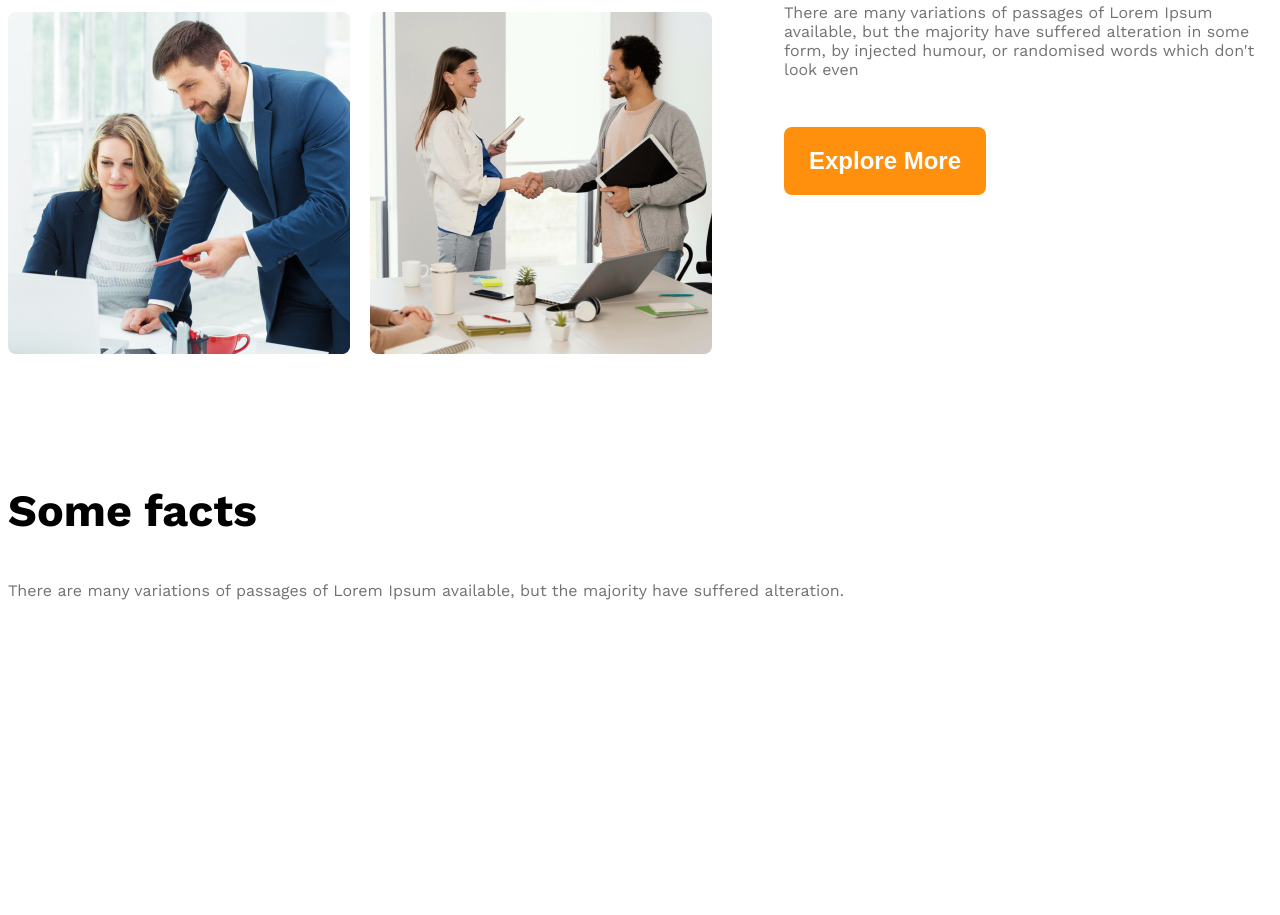
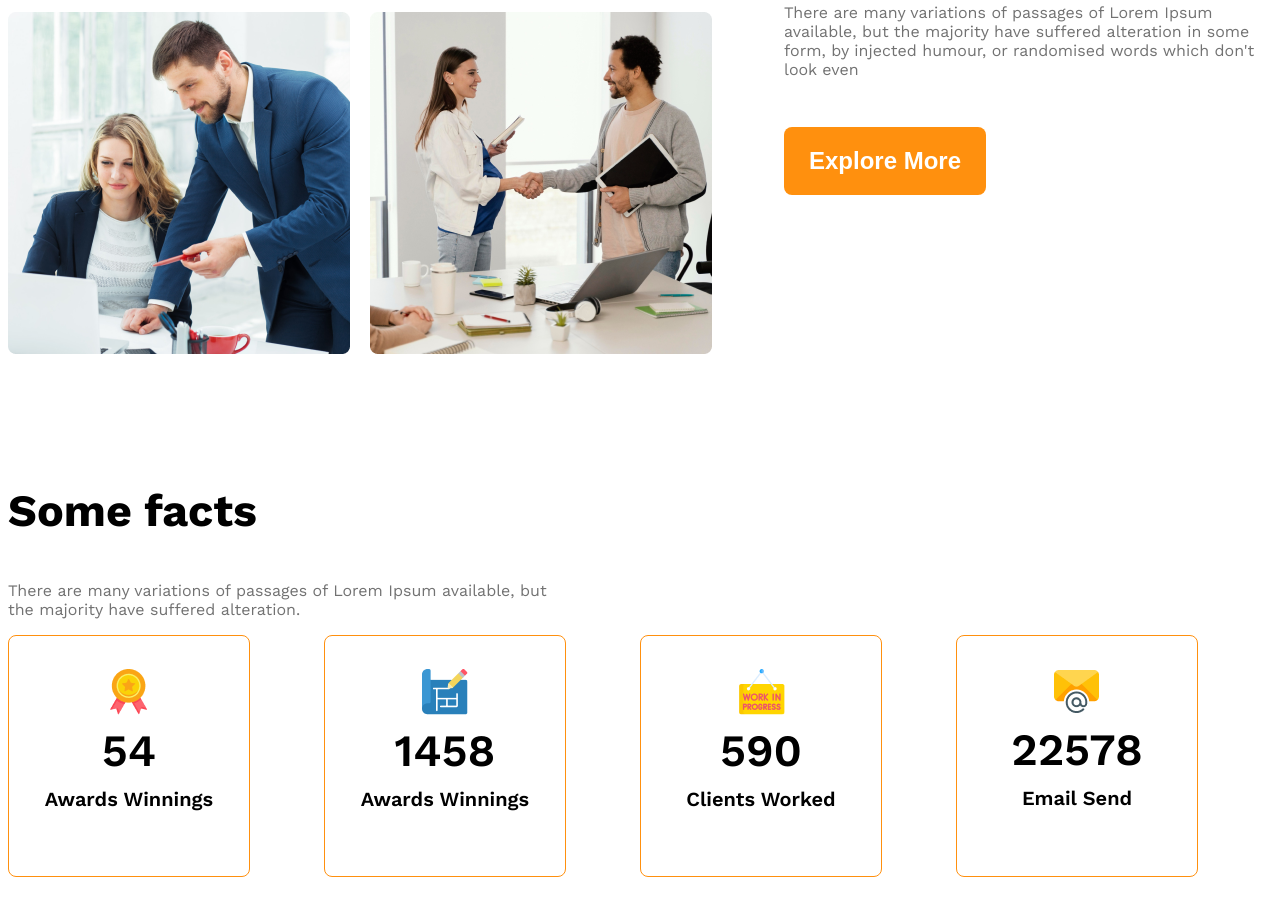
Before and after one commit to Lincon123452/g3-architect-website, a plain HTML site: page images/index.html in a window 1280 px wide. Shown: the part 1753-2668 px from the top of the page. Before the commit the page ends 2483 px from the top, so only its background shows below. Drawn offline with nearby package versions, Linux system fonts and the light colour scheme.

Commit message:
add fact

```diff
--- a/images/index.html
+++ b/images/index.html
@@ -1,5 +1,6 @@
 <!DOCTYPE html>
 <html lang="en">
+
 <head>
     <meta charset="UTF-8">
     <meta name="viewport" content="width=device-width, initial-scale=1.0">
@@ -7,10 +8,12 @@
     <link rel="stylesheet" href="style.css">
     <link rel="preconnect" href="https://fonts.googleapis.com">
     <link rel="preconnect" href="https://fonts.gstatic.com" crossorigin>
-<link href="https://fonts.googleapis.com/css2?family=Work+Sans:ital,wght@0,100..900;1,100..900&display=swap" rel="stylesheet">
+    <link href="https://fonts.googleapis.com/css2?family=Work+Sans:ital,wght@0,100..900;1,100..900&display=swap"
+        rel="stylesheet">
 </head>
+
 <body class="work-sans-font">
-    <header class="bg-light"  >
+    <header class="bg-light">
         <nav class="navbar  display-flex">
             <h3 class="nav-title">G3 Architects</h3>
             <ul class="nav-links display-flex">
@@ -25,7 +28,8 @@
                 <h2 class="title">Brand New
                     Group of Architects
                 </h2>
-            <p>There are many variations of passages of Lorem Ipsum available, but the majority have suffered alteration in some form, by injected humour, or randomised words which don't look even</p>
+                <p>There are many variations of passages of Lorem Ipsum available, but the majority have suffered
+                    alteration in some form, by injected humour, or randomised words which don't look even</p>
                 <button class="btn-primary">Explore More</button>
             </div>
             <img class="banner-image" src="banner.png" alt="">
@@ -42,16 +46,52 @@
 
             </div>
             <div class="our-features">
-                <h3 class="section-title"><span id="part-1" class="dark-3">Quick list</span> <span>of Our</span> <span class="hi" >Features</span></h3>
-                <p class="features-description dark-3">There are many variations of passages of Lorem Ipsum available, but the majority have suffered alteration in some form, by injected humour, or randomised words which don't look even</p>
+                <h3 class="section-title "><span id="part-1" class="dark-3">Quick list</span> <span>of Our</span> <span
+                        class="hi">Features</span></h3>
+                <p class="features-description dark-3">There are many variations of passages of Lorem Ipsum available,
+                    but the majority have suffered alteration in some form, by injected humour, or randomised words
+                    which don't look even</p>
                 <button class="btn-primary hello">Explore More</button>
             </div>
 
         </section>
         <!-- features will enjoy -->
-        <section >
+        <section>
             <h3 class="section-title">Some facts</h3>
-            <p class="dark-3">There are many variations of passages of Lorem Ipsum available, but the majority have suffered alteration.</p>
+            <p class="dark-3 fact-description">There are many variations of passages of Lorem Ipsum available, but the majority have
+                suffered alteration.</p>
+            <div class="facts-container">
+                <!-- .fact*4>img.fact-icon+h4.fact-number+h5.fact-name -->
+                <div class="fact-card display-flex">
+                    <div>
+                        <img src="icons/ribon.png" alt="" class="fact-icon">
+                        <h4 class="fact-number">54</h4>
+                        <h5 class="fact-name">Awards Winnings</h5>
+                    </div>
+                </div>
+                <div class="fact-card display-flex">
+                  <div>
+                    <img src="icons/projects.png" alt="" class="fact-icon">
+                    <h4 class="fact-number">1458</h4>
+                    <h5 class="fact-name">Awards Winnings</h5>
+                  </div>
+                </div>
+                <div class="fact-card display-flex">
+                  <div>
+                    <img src="icons/customers.png" alt="" class="fact-icon">
+                    <h4 class="fact-number">590</h4>
+                    <h5 class="fact-name">Clients Worked</h5>
+                  </div>
+                </div>
+                <div class="fact-card display-flex">
+                 <div>
+                    <img src="icons/email.png" alt="" class="fact-icon">
+                    <h4 class="fact-number">22578</h4>
+                    <h5 class="fact-name">Email Send</h5>
+                 </div>
+                </div>
+
+            </div>
 
 
         </section>
@@ -66,4 +106,5 @@
     </footer>
 
 </body>
+
 </html>
--- a/images/style.css
+++ b/images/style.css
@@ -127,3 +127,32 @@ main > section{
     margin-left: 50px auto;
   }
 }
+/* some facts related style */
+.fact-card{
+  border: 1px solid #FF900E;
+  width: 240px;
+  height: 240px;
+  border-radius: 8px;
+  align-items: center;
+  justify-content: center;
+  text-align: center;
+}
+.fact-number{
+  font-size: 2.8rem;
+  font-weight: 600;
+  margin-top:5px ;
+  margin-bottom: 10px;
+}
+.facts-container{
+  display: grid;
+  grid-template-columns: repeat(4,1fr);
+}
+
+.fact-name{
+  font-size: 1.25rem;
+  font-weight: 600;
+  margin-top: 10px;
+}
+.fact-description{
+  max-width: 540px;
+}
```
Lines whose indentation alone changed are shown as unchanged.
